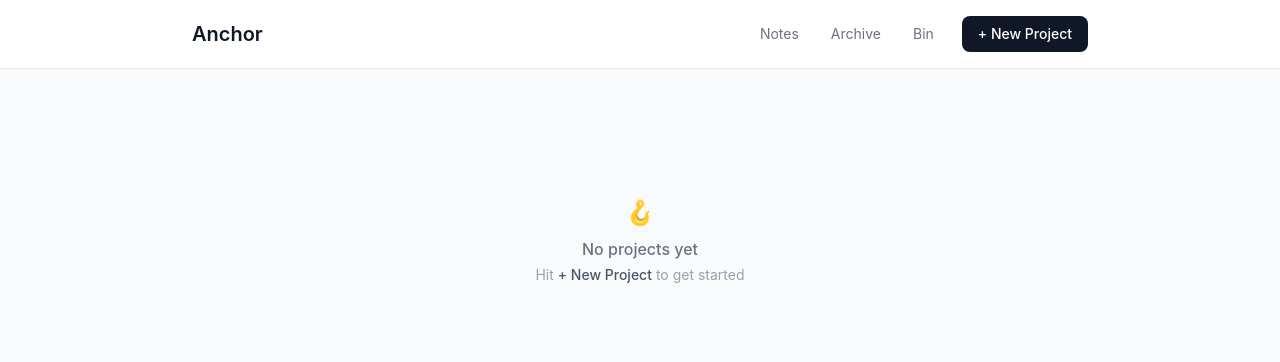
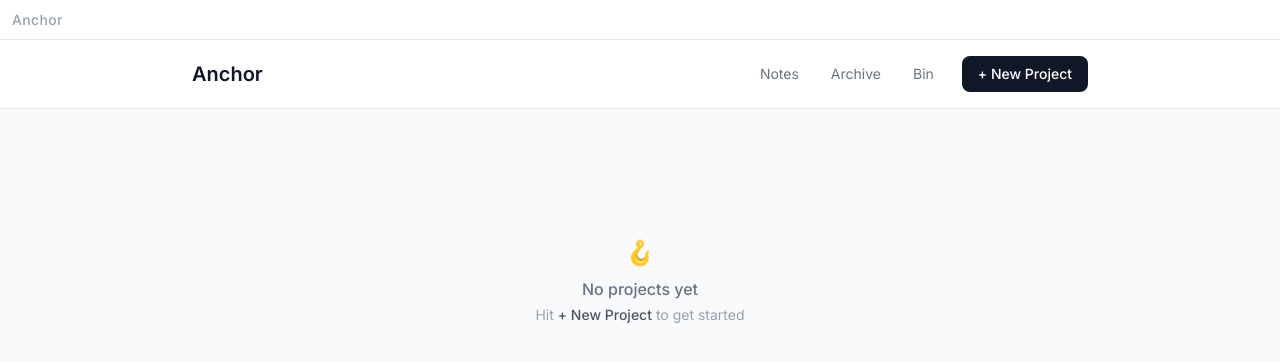
Before and after one commit to rileyheasley/anchor, a React (Vite) app: page / in a window 1280 px wide. Shown: the top 362 px of the page. Built offline with nearby package versions, Linux system fonts and the light colour scheme.

Commit message:
feat: implement custom title bar and window control features with Inter Variable font integration

```diff
--- a/electron/main.ts
+++ b/electron/main.ts
@@ -215,21 +215,24 @@ function purgeSoftDeleted() {
 
 function createWindow() {
   win = new BrowserWindow({
-    icon: path.join(process.env.VITE_PUBLIC, 'electron-vite.svg'),
+    width: 1280,
+    height: 800,
+    minWidth: 960,
+    minHeight: 600,
+    titleBarStyle: 'hidden',
+    titleBarOverlay: process.platform === 'win32' ? {
+      color: '#ffffff',
+      symbolColor: '#374151',
+      height: 40,
+    } : false,
     webPreferences: {
       preload: path.join(__dirname, 'preload.mjs'),
     },
   })
 
-  // Test active push message to Renderer-process.
-  win.webContents.on('did-finish-load', () => {
-    win?.webContents.send('main-process-message', (new Date).toLocaleString())
-  })
-
   if (VITE_DEV_SERVER_URL) {
     win.loadURL(VITE_DEV_SERVER_URL)
   } else {
-    // win.loadFile('dist/index.html')
     win.loadFile(path.join(RENDERER_DIST, 'index.html'))
   }
 }
@@ -266,6 +269,16 @@ app.whenReady().then(async () => {
     }
 
     purgeSoftDeleted()
+
+    // ── Window control handlers ──
+
+    ipcMain.handle('window:minimize', () => win?.minimize())
+    ipcMain.handle('window:maximize', () => {
+      if (win?.isMaximized()) win.unmaximize()
+      else win?.maximize()
+    })
+    ipcMain.handle('window:close', () => win?.close())
+    ipcMain.handle('window:isMaximized', () => win?.isMaximized() ?? false)
 
     // ── Settings handlers ──
 
--- a/electron/preload.ts
+++ b/electron/preload.ts
@@ -1,6 +1,12 @@
 import { ipcRenderer, contextBridge } from 'electron'
 
 contextBridge.exposeInMainWorld('api', {
+  window: {
+    minimize: () => ipcRenderer.invoke('window:minimize'),
+    maximize: () => ipcRenderer.invoke('window:maximize'),
+    close: () => ipcRenderer.invoke('window:close'),
+    isMaximized: () => ipcRenderer.invoke('window:isMaximized'),
+  },
   projects: {
     list: () => ipcRenderer.invoke('projects:list'),
     create: (data: { name: string }) => ipcRenderer.invoke('projects:create', data),
--- a/package.json
+++ b/package.json
@@ -10,6 +10,7 @@
     "preview": "vite preview"
   },
   "dependencies": {
+    "@fontsource-variable/inter": "^5.3.0",
     "motion": "^13.1.1",
     "react": "^18.2.0",
     "react-dom": "^18.2.0",
--- a/src/App.tsx
+++ b/src/App.tsx
@@ -1,5 +1,6 @@
 import { useState } from 'react'
 import type { Project } from './types'
+import TitleBar from './components/TitleBar'
 import HomePage from './components/HomePage'
 import ProjectBoard from './components/ProjectBoard'
 import NotesPage from './components/NotesPage'
@@ -12,22 +13,31 @@ function App() {
   const [view, setView] = useState<View>('home')
   const [activeProject, setActiveProject] = useState<Project | null>(null)
 
-  if (activeProject) {
-    return <ProjectBoard project={activeProject} onBack={() => setActiveProject(null)} />
-  }
-
   const goHome = () => setView('home')
 
+  const content = () => {
+    if (activeProject) return <ProjectBoard project={activeProject} onBack={() => setActiveProject(null)} />
     if (view === 'notes') return <NotesPage onBack={goHome} />
     if (view === 'recycle') return <RecycleBin onBack={goHome} />
     if (view === 'archive') return <ArchiveView onBack={goHome} onOpenProject={setActiveProject} />
-
-  return <HomePage
+    return (
+      <HomePage
         onOpenProject={setActiveProject}
         onGoNotes={() => setView('notes')}
         onGoArchive={() => setView('archive')}
         onGoRecycle={() => setView('recycle')}
       />
+    )
+  }
+
+  return (
+    <div className="flex flex-col h-screen overflow-hidden">
+      <TitleBar />
+      <div className="flex-1 overflow-hidden">
+        {content()}
+      </div>
+    </div>
+  )
 }
 
 export default App
--- /dev/null
+++ b/src/components/TitleBar.tsx
@@ -0,0 +1,26 @@
+// Thin draggable title bar.
+// On Mac: native traffic lights appear in the top-left; this bar provides the drag region.
+// On Windows: the native overlay (titleBarOverlay) provides min/max/close on the right;
+//   this bar provides the drag region and fills the left side.
+// The bar is intentionally minimal — it's a foundation, not a finished design.
+
+const isMac = navigator.platform.toLowerCase().includes('mac')
+const isWin = navigator.platform.toLowerCase().includes('win')
+
+export default function TitleBar() {
+  return (
+    <div
+      className="flex items-center h-10 bg-white border-b border-gray-200 select-none shrink-0"
+      // The entire bar is draggable except interactive children
+      style={{ WebkitAppRegion: 'drag' } as React.CSSProperties}
+    >
+      {/* Mac: leave space for traffic lights (approx 72px) */}
+      {isMac && <div className="w-[72px] shrink-0" />}
+
+      <span className="text-sm font-medium text-gray-400 tracking-wide px-3">Anchor</span>
+
+      {/* Windows: spacer so text doesn't collide with native overlay controls (~138px) */}
+      {isWin && <div className="flex-1" />}
+    </div>
+  )
+}
--- a/src/index.css
+++ b/src/index.css
@@ -1,6 +1,21 @@
+@import "@fontsource-variable/inter";
 @import "tailwindcss";
+
+*, *::before, *::after {
+  box-sizing: border-box;
+}
 
 body {
   margin: 0;
   min-height: 100vh;
+  font-family: 'Inter Variable', 'Inter', system-ui, sans-serif;
+  -webkit-font-smoothing: antialiased;
+  -moz-osx-font-smoothing: grayscale;
+  text-rendering: optimizeLegibility;
+  user-select: none;
 }
+
+/* Allow text selection in inputs, textareas, and content-editable */
+input, textarea, [contenteditable] {
+  user-select: text;
+}
--- a/src/types.ts
+++ b/src/types.ts
@@ -58,6 +58,12 @@ export interface RecycleItem {
 declare global {
   interface Window {
     api: {
+      window: {
+        minimize: () => Promise<void>
+        maximize: () => Promise<void>
+        close: () => Promise<void>
+        isMaximized: () => Promise<boolean>
+      }
       projects: {
         list: () => Promise<Project[]>
         create: (data: { name: string }) => Promise<Project>
```
Also changed, not shown: 2 other files (tests, documents, lock files or other folders). Lines whose indentation alone changed are shown as unchanged.
